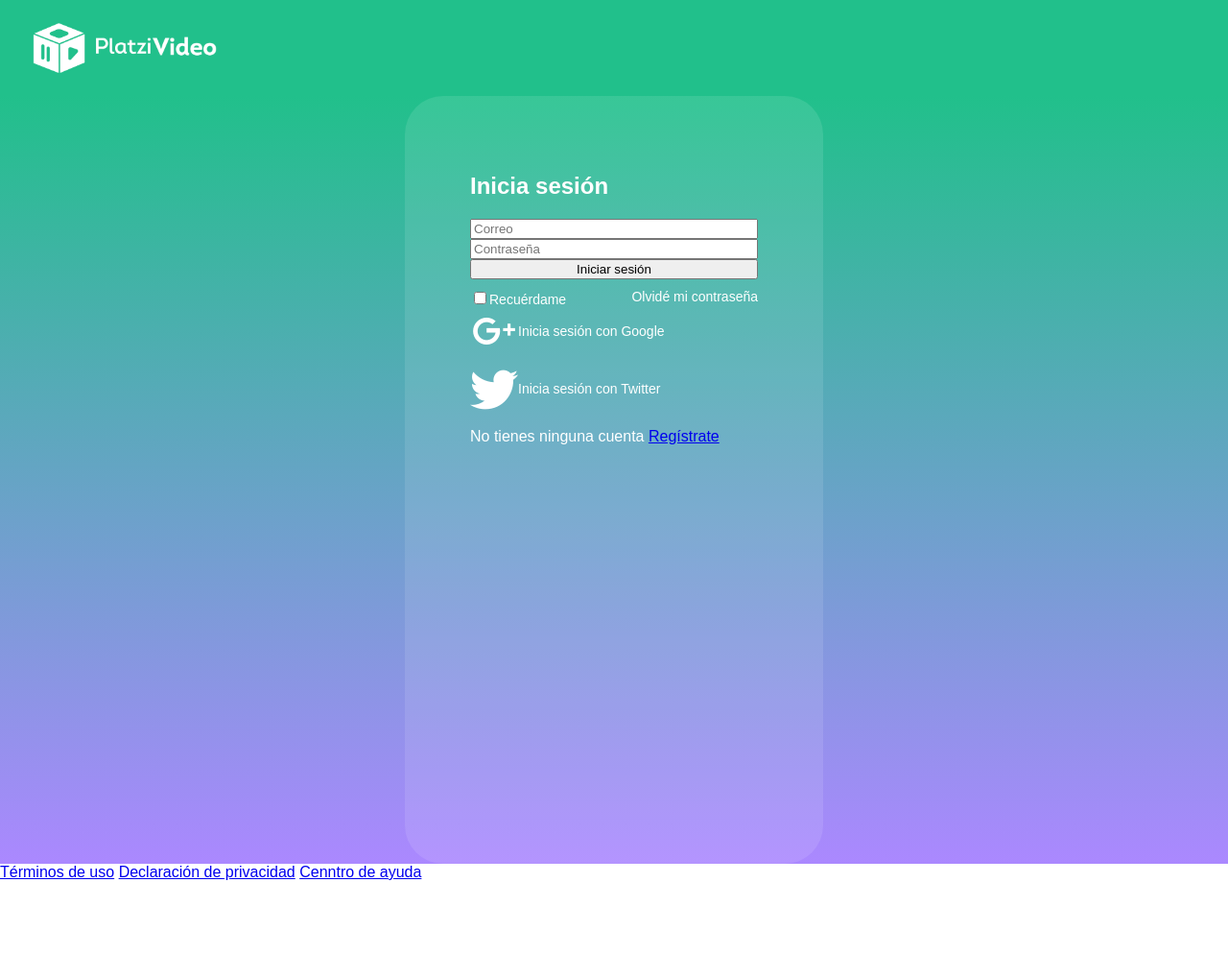
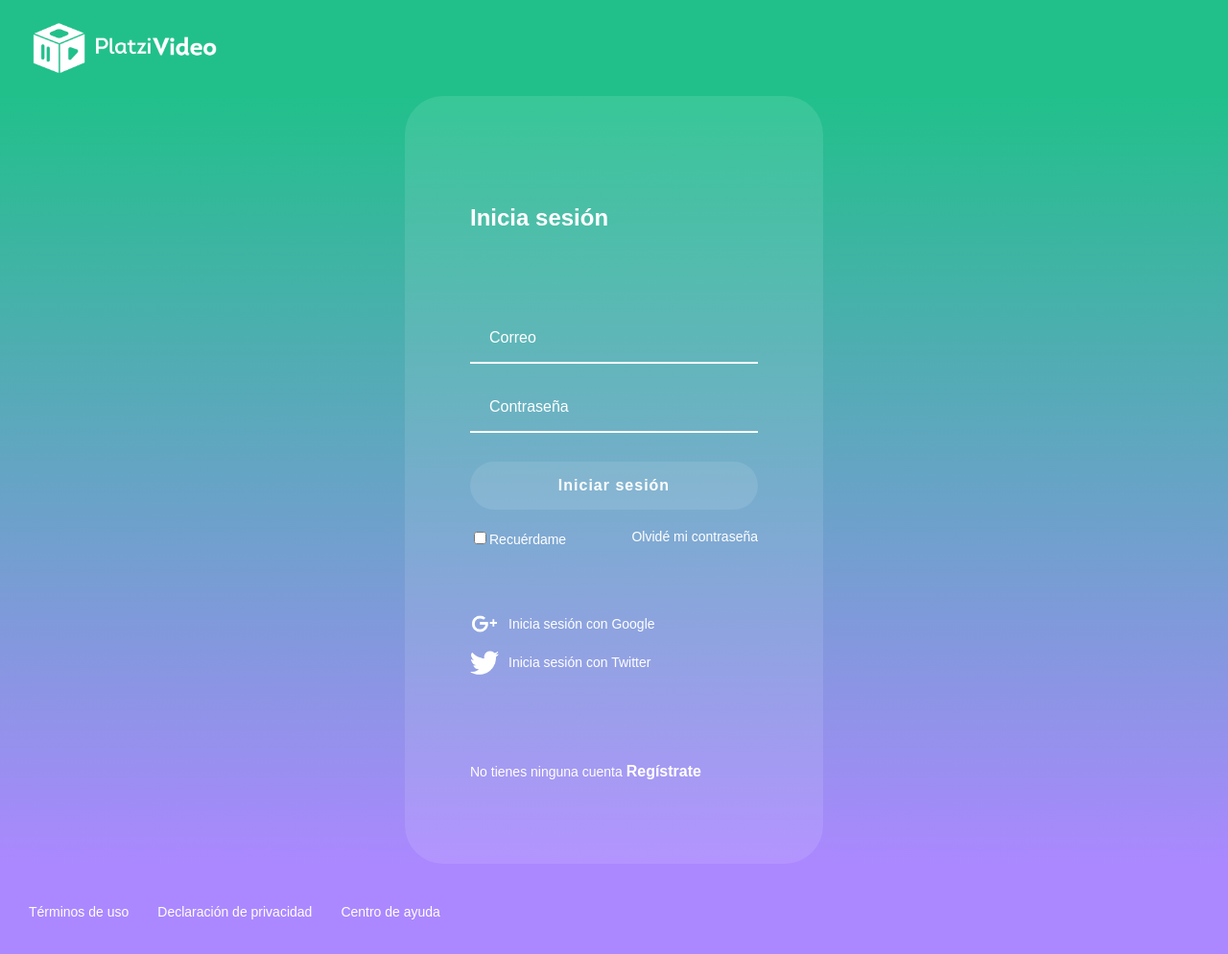
Before and after one commit to owqh/video-app, a plain HTML site: page iniciar-sesion.html in a window 1280 px wide. Shown: the whole page at 96% size. Before the commit the page ends 918 px from the top, so only its background shows below. Drawn offline with Linux system fonts and the light colour scheme.

Commit message:
Estilización de inputs y footer en la pantalla de login

```diff
--- a/css/styles.css
+++ b/css/styles.css
@@ -34,9 +34,13 @@ body {
       border-radius: 2px solid white;
       border-radius: 40px;
       color: white;
+      display: flex;
+      flex-direction: column;
+      justify-content: space-around;
       padding: 60px 68px 40px;
       min-height: 700px;
       width: 300px;
+
   }
 
   .login__container--form{
@@ -70,5 +74,76 @@ body {
     align-items: center;
     font-size: 14px;
     margin-bottom: 10px;
+}
 
+.login__container--sosial-media > div > img{
+    width: 30px;
+    margin-right: 10px;
 }
+
+.login__container--register {
+    font-size: 14px;
+}
+
+.login__container--register a{
+    color: white;
+    font-size: 16px;
+    font-weight: bold;
+    text-decoration: none;
+}
+
+.login__container--register a:hover{
+    text-decoration: underline;
+}
+
+.input{
+    background-color: transparent;
+    border-left: 0px;
+    border-top: 0px;
+    border-right: 0px;
+    border-bottom: 2px solid white;
+    font-size: 16px;
+    font-family: 'Muli', sans-serif;
+    margin-bottom: 20px;
+    padding: 0px 20px;
+    outline: none;
+    height: 50px;
+}
+
+::placeholder{
+    color: white;
+}
+
+.button{
+    background-color: rgba(255, 255, 255, 0.1);
+    border-radius: 25px;
+    border:none;
+    color: white;
+    cursor: pointer;
+    font-size: 16px;
+    font-weight: bold;
+    font-family: 'Muli', sans-serif;
+    height: 50px;
+    letter-spacing: 1px;
+    margin: 10px 0px;
+}
+
+.footer{
+    background-color: #ab88ff;
+    display: flex;
+    align-items: center;
+    height: 100px;
+    width: 100%;
+}
+
+.footer a {
+    color: white;
+    cursor: pointer;
+    font-size: 14px;
+    padding-left: 30px;
+    text-decoration: none;
+}
+
+.footer a:hover {
+    text-decoration: underline;
+}
--- a/iniciar-sesion.html
+++ b/iniciar-sesion.html
@@ -35,7 +35,7 @@
     <footer class="footer">
         <a href="/">Términos de uso</a>
         <a href="/">Declaración de privacidad</a>
-        <a href="/">Cenntro de ayuda</a>
+        <a href="/">Centro de ayuda</a>
     </footer>
 </body>
 </html>
```
